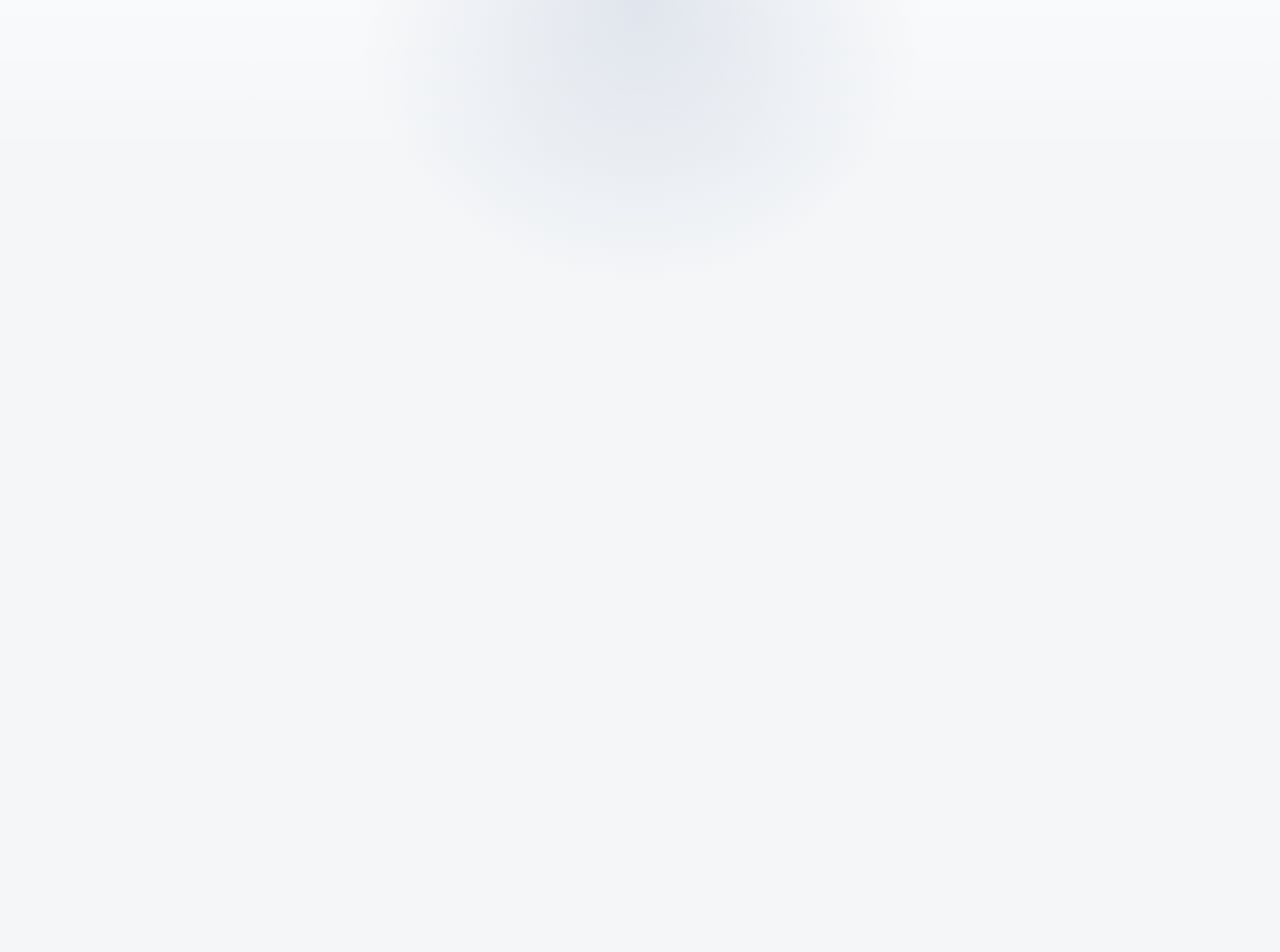
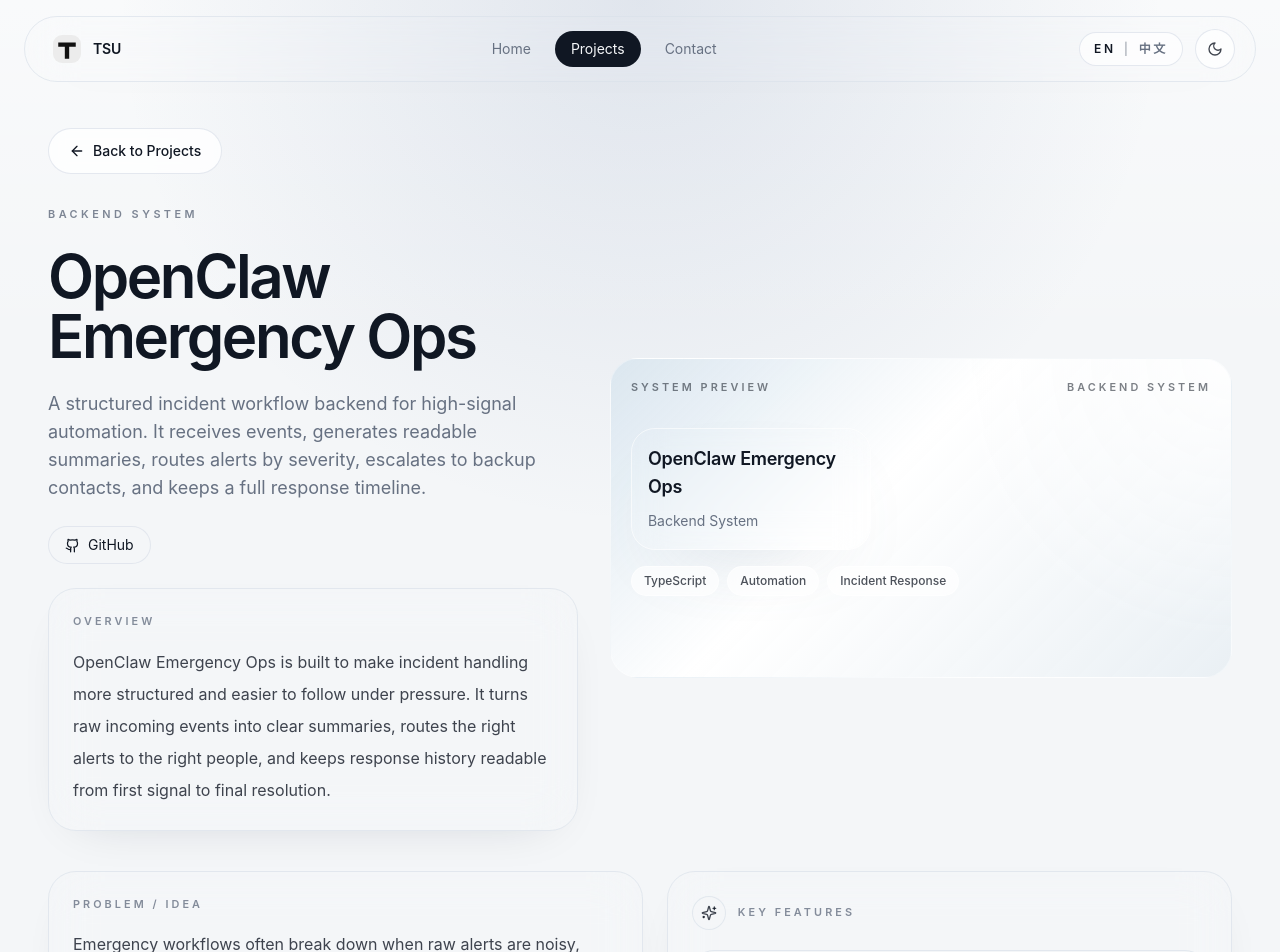
Before and after one commit to TSU333/personal-website, a Next.js app: page /projects/openclaw-emergency-ops in a window 1280 px wide. Before the commit this address had no page. Shown: the top 952 px of the page. Before the commit the page ends 800 px from the top, so only its background shows below. Built offline with nearby package versions, Linux system fonts and the light colour scheme.

Commit message:
update website

```diff
--- a/app/layout.tsx
+++ b/app/layout.tsx
@@ -12,7 +12,7 @@ export const metadata: Metadata = {
     template: "%s | TSU",
   },
   description:
-    "TSU builds clean and practical software, browser extensions, and digital tools, including ThinkBreak.",
+    "TSU builds clean and practical software, browser extensions, and systems, including ThinkBreak and OpenClaw Emergency Ops.",
 };
 
 export default function RootLayout({
--- a/app/projects/page.tsx
+++ b/app/projects/page.tsx
@@ -6,7 +6,7 @@ import { projects } from "@/data/projects";
 export const metadata: Metadata = {
   title: "Projects",
   description:
-    "ThinkBreak for Chrome, built by TSU. A simple extension for AI waiting time.",
+    "Projects by TSU, including ThinkBreak and OpenClaw Emergency Ops.",
 };
 
 export default function ProjectsPage() {
--- a/components/ProjectImagePlaceholder.tsx
+++ b/components/ProjectImagePlaceholder.tsx
@@ -19,34 +19,36 @@ export function ProjectImagePlaceholder({
 }: ProjectImagePlaceholderProps) {
   return (
     <div
-      className={`relative overflow-hidden rounded-[28px] border border-white/35 bg-white/55 p-5 dark:border-white/10 dark:bg-white/[0.04] ${
+      className={`relative overflow-hidden rounded-[28px] border border-white/35 bg-white/55 p-5 dark:border-white/15 dark:bg-white/[0.08] ${
         compact ? "min-h-[240px]" : "min-h-[320px]"
       }`}
       style={{ backgroundImage: gradient }}
     >
       <div className="absolute inset-0 bg-[radial-gradient(circle_at_top_right,rgba(255,255,255,0.88),transparent_40%)] dark:bg-[radial-gradient(circle_at_top_right,rgba(255,255,255,0.08),transparent_40%)]" />
       <div className="relative flex h-full flex-col justify-between gap-8">
-        <div className="flex items-center justify-between gap-4 text-[0.68rem] font-semibold uppercase tracking-[0.28em] text-foreground/55">
+        <div className="flex items-center justify-between gap-4 text-[0.68rem] font-semibold uppercase tracking-[0.28em] text-foreground/55 dark:text-slate-800/75">
           <span>{label}</span>
           <span>{category}</span>
         </div>
 
         <div className="space-y-4">
           <div
-            className="max-w-[15rem] rounded-[24px] border border-white/60 bg-white/72 p-4 shadow-panel backdrop-blur-lg dark:border-white/10 dark:bg-black/25"
+            className="max-w-[15rem] rounded-[24px] border border-white/60 bg-white/72 p-4 shadow-panel backdrop-blur-lg dark:border-black/10 dark:bg-white/75"
             style={{ boxShadow: `0 32px 80px -44px ${glow}` }}
           >
-            <p className="text-lg font-semibold tracking-[-0.015em] text-foreground">
+            <p className="text-lg font-semibold tracking-[-0.015em] text-foreground dark:text-slate-900">
               {title}
             </p>
-            <p className="mt-2 text-sm leading-6 text-muted">{category}</p>
+            <p className="mt-2 text-sm leading-6 text-muted dark:text-slate-700">
+              {category}
+            </p>
           </div>
 
           <div className="flex flex-wrap gap-2">
             {tags.slice(0, 3).map((tag) => (
               <span
                 key={tag}
-                className="rounded-full border border-white/55 bg-white/65 px-3 py-1.5 text-xs font-medium text-foreground/75 backdrop-blur dark:border-white/10 dark:bg-white/[0.05] dark:text-foreground/85"
+                className="rounded-full border border-white/55 bg-white/65 px-3 py-1.5 text-xs font-medium text-foreground/75 backdrop-blur dark:border-black/10 dark:bg-white/70 dark:text-slate-800"
               >
                 {tag}
               </span>
--- a/data/projects.ts
+++ b/data/projects.ts
@@ -82,6 +82,65 @@ export const projects: Project[] = [
       "https://chromewebstore.google.com/detail/thinkbreak/iniicihbhceodiibohojnfodficielel",
     featured: true,
   },
+  {
+    slug: "openclaw-emergency-ops",
+    title: {
+      en: "OpenClaw Emergency Ops",
+      zh: "OpenClaw Emergency Ops",
+    },
+    category: {
+      en: "Backend System",
+      zh: "后端系统",
+    },
+    description: {
+      en: "A structured incident workflow backend for high-signal automation. It receives events, generates readable summaries, routes alerts by severity, escalates to backup contacts, and keeps a full response timeline.",
+      zh: "一个面向高信号自动化的结构化事故处理后端。它接收事件、生成可读摘要、按严重级别路由告警、升级到备用联系人，并保留完整响应时间线。",
+    },
+    overview: {
+      en: "OpenClaw Emergency Ops is built to make incident handling more structured and easier to follow under pressure. It turns raw incoming events into clear summaries, routes the right alerts to the right people, and keeps response history readable from first signal to final resolution.",
+      zh: "OpenClaw Emergency Ops 的目标，是让高压场景下的事故处置更结构化、更容易追踪。它把原始事件整理成清晰摘要，把正确的告警送到正确的人手里，并把从第一条信号到最终处理的全过程保留下来。",
+    },
+    problem: {
+      en: "Emergency workflows often break down when raw alerts are noisy, routing rules are inconsistent, and escalation context gets lost across different steps.",
+      zh: "应急流程经常会在原始告警过于嘈杂、路由规则不一致、升级上下文不断丢失的情况下失去效率。",
+    },
+    solution: {
+      en: "OpenClaw Emergency Ops provides a structured backend layer that ingests events, rewrites them into readable summaries, routes by severity, escalates to backup contacts when needed, and preserves a full response timeline.",
+      zh: "OpenClaw Emergency Ops 提供了一个结构化后端层，负责接收事件、重写为可读摘要、按严重级别路由，在需要时升级到备用联系人，并保留完整的响应时间线。",
+    },
+    features: {
+      en: [
+        "Receives raw incident events and normalizes them into a stable workflow.",
+        "Generates readable summaries for faster triage and handoff.",
+        "Routes alerts by severity and escalates to backup contacts when needed.",
+      ],
+      zh: [
+        "接收原始事故事件，并把它们归一到稳定流程中。",
+        "生成可读摘要，加快分诊和交接速度。",
+        "按严重级别路由告警，并在需要时升级到备用联系人。",
+      ],
+    },
+    challenges: {
+      en: [
+        "Balancing automation speed with readable, trustworthy operator context.",
+        "Designing escalation rules that stay predictable as workflows become more complex.",
+      ],
+      zh: [
+        "在自动化速度和可读、可信的人工上下文之间保持平衡。",
+        "在流程变复杂之后，仍然让升级规则保持可预测性。",
+      ],
+    },
+    imageLabel: {
+      en: "System Preview",
+      zh: "系统预览",
+    },
+    tags: ["TypeScript", "Automation", "Incident Response"],
+    gradient:
+      "linear-gradient(135deg, rgba(210, 225, 236, 0.78), rgba(255, 255, 255, 0.94) 42%, rgba(231, 238, 243, 0.88))",
+    glow: "rgba(93, 119, 143, 0.32)",
+    github: "https://github.com/TSU333/OpenClaw-Emergency-Ops",
+    featured: true,
+  },
 ];
 
 export const featuredProjects = projects.filter((project) => project.featured);
--- a/locales/en.ts
+++ b/locales/en.ts
@@ -8,9 +8,9 @@ export const en = {
   hero: {
     eyebrow: "Independent Developer",
     title: "TSU",
-    subtitle: "Software Projects, Browser Extensions, and Creative Tools",
+    subtitle: "Extensions, AI, and Creativity",
     description:
-      "I design clean and practical software, browser extensions, and digital tools.",
+      "I focus on designing clean and practical software, extensions, and digital tools.",
     primaryCta: "View Projects",
     secondaryCta: "Contact Me",
     status: "",
@@ -20,16 +20,16 @@ export const en = {
         value: "Design clean and practical software and extensions.",
       },
       {
-        label: "Current Project",
-        value: "ThinkBreak, a browser extension for AI waiting time.",
+        label: "Current Work",
+        value: "ThinkBreak and OpenClaw Emergency Ops.",
       },
     ],
   },
   about: {
     eyebrow: "About",
-    title: "Software and extensions built with a product mindset.",
+    title: "Minimal, practical, and creative.",
     description:
-      "TSU focuses on browser extensions and software tools with a preference for quiet interfaces, practical value, and product-level polish.",
+      "TSU focuses on extensions, software, game creation, and AI, with an emphasis on real usefulness and product quality.",
   },
   featured: {
     eyebrow: "Featured Projects",
@@ -40,12 +40,12 @@ export const en = {
   },
   projectsPage: {
     eyebrow: "Projects",
-    title: "ThinkBreak",
+    title: "Projects",
     description:
-      "A Chrome extension that lets you step away while AI thinks, then brings you back when the answer is ready.",
-    highlightTitle: "Available now",
+      "A growing set of browser extensions and backend systems built with clarity, usefulness, and calm product structure.",
+    highlightTitle: "Current lineup",
     highlightDescription:
-      "ThinkBreak is available on GitHub and the Chrome Web Store.",
+      "ThinkBreak is on GitHub and the Chrome Web Store. OpenClaw Emergency Ops is available on GitHub.",
     statLabels: {
       total: "Projects",
       featured: "Featured",
--- a/locales/zh.ts
+++ b/locales/zh.ts
@@ -8,9 +8,9 @@ export const zh = {
   hero: {
     eyebrow: "独立开发者",
     title: "TSU",
-    subtitle: "软件项目｜浏览器插件｜创意工具",
+    subtitle: "插件 AI 创意",
     description:
-      "我专注于设计简洁而实用的软件、浏览器插件和数字工具。",
+      "我专注于设计简洁而实用的软件、插件和数字工具。",
     primaryCta: "查看项目",
     secondaryCta: "联系我",
     status: "",
@@ -21,15 +21,15 @@ export const zh = {
       },
       {
         label: "当前项目",
-        value: "ThinkBreak，一个面向 AI 等待时间的浏览器插件。",
+        value: "ThinkBreak 与 OpenClaw Emergency Ops。",
       },
     ],
   },
   about: {
     eyebrow: "关于",
-    title: "以产品思维打造软件与插件。",
+    title: "简约 实用与创造",
     description:
-      "TSU 目前专注于浏览器插件与软件工具，希望把安静克制的界面、真实用途和产品质感结合在一起。",
+      "TSU专注于插件 软件 游戏制作 AI领域 希望结合真实用途与产品质感",
   },
   featured: {
     eyebrow: "精选项目",
@@ -40,12 +40,12 @@ export const zh = {
   },
   projectsPage: {
     eyebrow: "项目",
-    title: "ThinkBreak",
+    title: "项目",
     description:
-      "一个让你在 AI 思考时先去休息一下、等答案准备好再带你回来的 Chrome 插件。",
-    highlightTitle: "现在可用",
+      "一组以清晰结构、实际用途和安静表达为核心的浏览器插件与后端系统。",
+    highlightTitle: "当前项目",
     highlightDescription:
-      "ThinkBreak 已上线 GitHub 与 Chrome 商店。",
+      "ThinkBreak 已上线 GitHub 与 Chrome 商店，OpenClaw Emergency Ops 已上线 GitHub。",
     statLabels: {
       total: "项目数",
       featured: "精选数",
```
